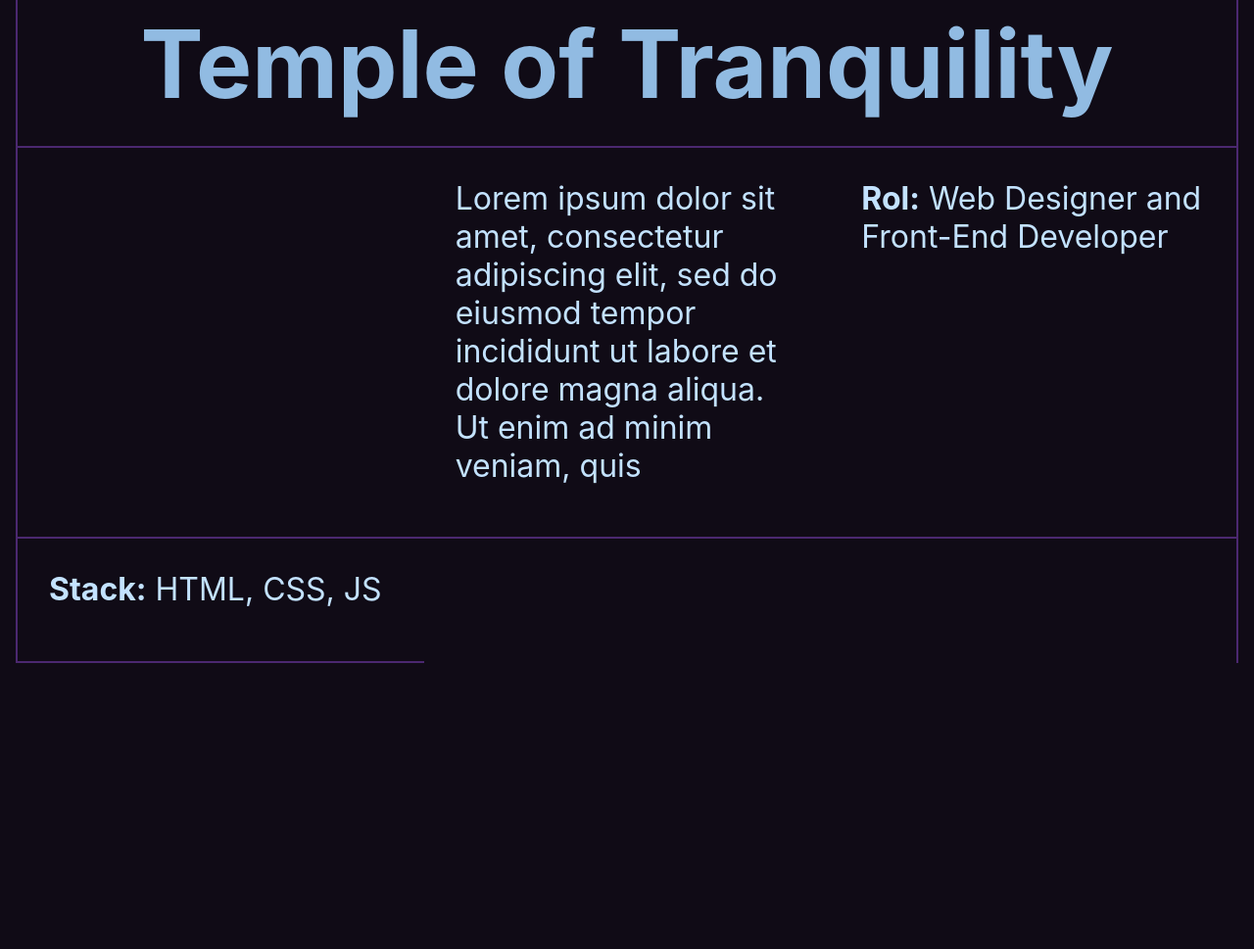
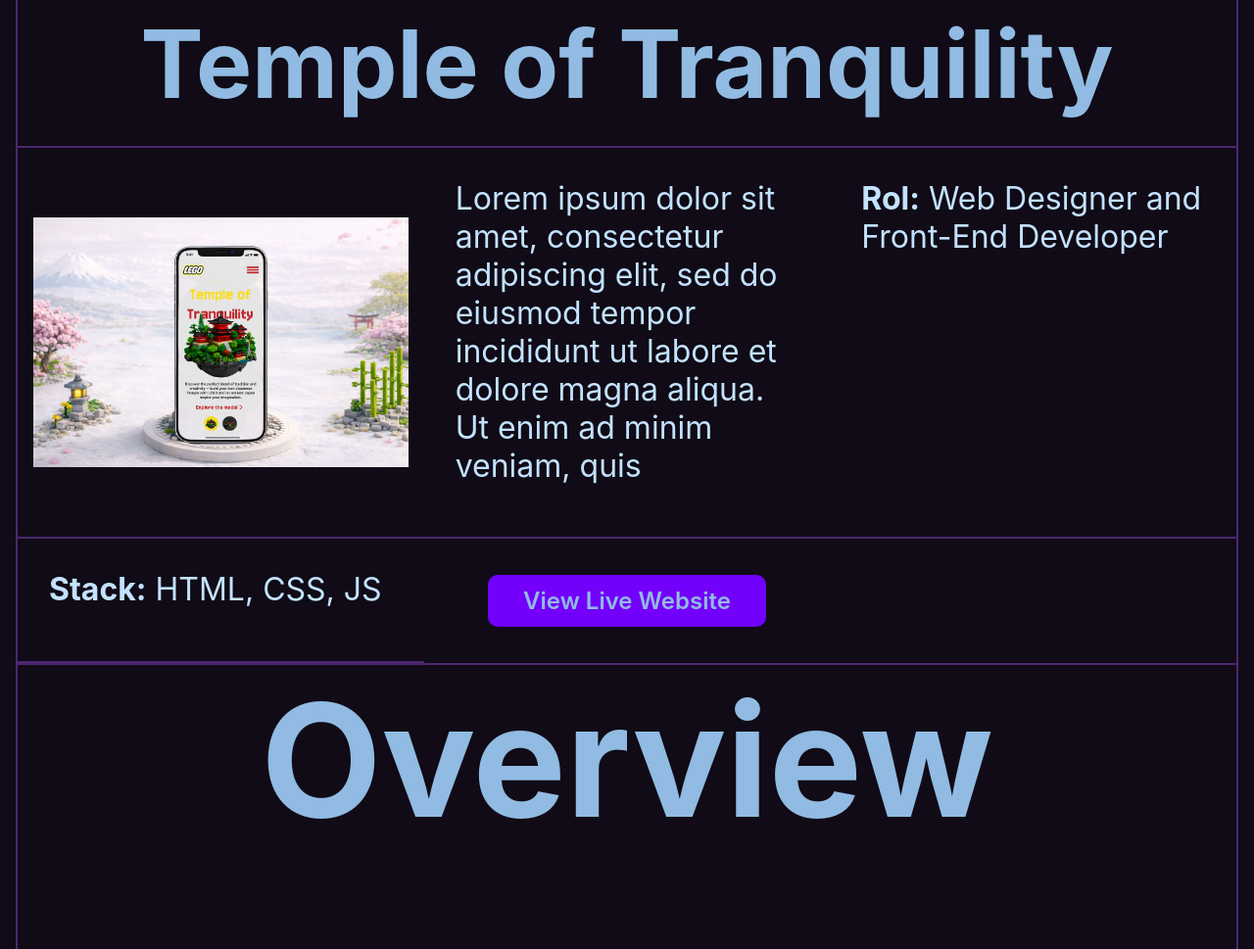
Before and after one commit to IgnacioGB00/poratafolio, a website: page works/work.html in a window 1280 px wide. Shown: the part 123-1092 px from the top of the page at 98% size. Before the commit the page ends 800 px from the top, so only its background shows below. Drawn offline with Linux system fonts and the light colour scheme; a web font is replaced by a local one.

Commit message:
nuevo documento css nombre works

```diff
--- a/css/style.css
+++ b/css/style.css
@@ -93,6 +93,7 @@ header #hamburgerContent ul{
     font-weight: bold;
     color: #C3E2FF;
     text-decoration: none;
+    z-index: 2;
 
 }
 #burgerIcon{
--- /dev/null
+++ b/css/works.css
@@ -0,0 +1,10 @@
+picture{
+    display: flex;
+    align-items: center;
+    justify-content: center;
+    width: 100%;
+}
+picture img{
+    width: 100%;
+    padding: 1em;
+}
--- a/works/work.html
+++ b/works/work.html
@@ -5,6 +5,7 @@
     <meta name="viewport" content="width=device-width, initial-scale=1.0">
     <title>Work</title>
     <link rel="stylesheet" href="../css/style.css">
+    <link rel="stylesheet" href="../css/works.css">
 </head>
 <body>
     <main>
@@ -32,13 +33,20 @@
             </nav>
             <h1 class="TitleColor border-bottom">Temple of Tranquility</h1>
             <picture class="border-bottom">
-
+                <source id="sourceMobile" srcset="../img/cellPhoneMockup.jpg" media="(max-width: 949px)" />
+            <source id="sourceDesktop" srcset="../img/cellPhoneMockupDesktop.jpg" media="(min-width: 950px)" />
+                <img src="../img/cellPhoneMockupDesktop.jpg" alt="cellPhone mockup">
             </picture>
                <p class="text colorText border-bottom">Lorem ipsum dolor sit amet, consectetur adipiscing elit, sed do eiusmod tempor incididunt ut labore et dolore magna aliqua. Ut enim ad minim veniam, quis </p>
                        <p class="text colorText border-bottom"><b data-key="tools">Rol:</b> Web Designer and
 Front-End Developer</p>
                        <p class="text colorText border-bottom"><b data-key="tools">Stack:</b> HTML, CSS, JS</p>
+                     <button class="buttonPurple border-bottom">View Live Website</button>
         </header>
+        <section id="Overview" class="border-top">
+            <h2 class="title TitleColor border-bottom"> Overview</h2>
+            <p class="text colorText border-bottom">Lorem ipsum dolor sit amet, consectetur adipiscing elit, sed do eiusmod tempor incididunt ut labore et dolore magna aliqua. Ut enim ad minim veniam, quis nostrud exercitation ullamco laboris nisi ut aliquip ex ea commodo consequat. Duis aute irure dolor in reprehenderit in voluptate velit esse cillum dolore eu fugiat nulla pariatur. Excepteur sint occaecat cupidatat non proident, sunt in culpa qui officia deserunt mollit anim id est laborum.</p>
+        </section>
     </main>
 </body>
 </html>
```
Also changed, not shown: img/cellPhoneMockup.jpg (added), img/cellPhoneMockupDesktop.jpg (added).
